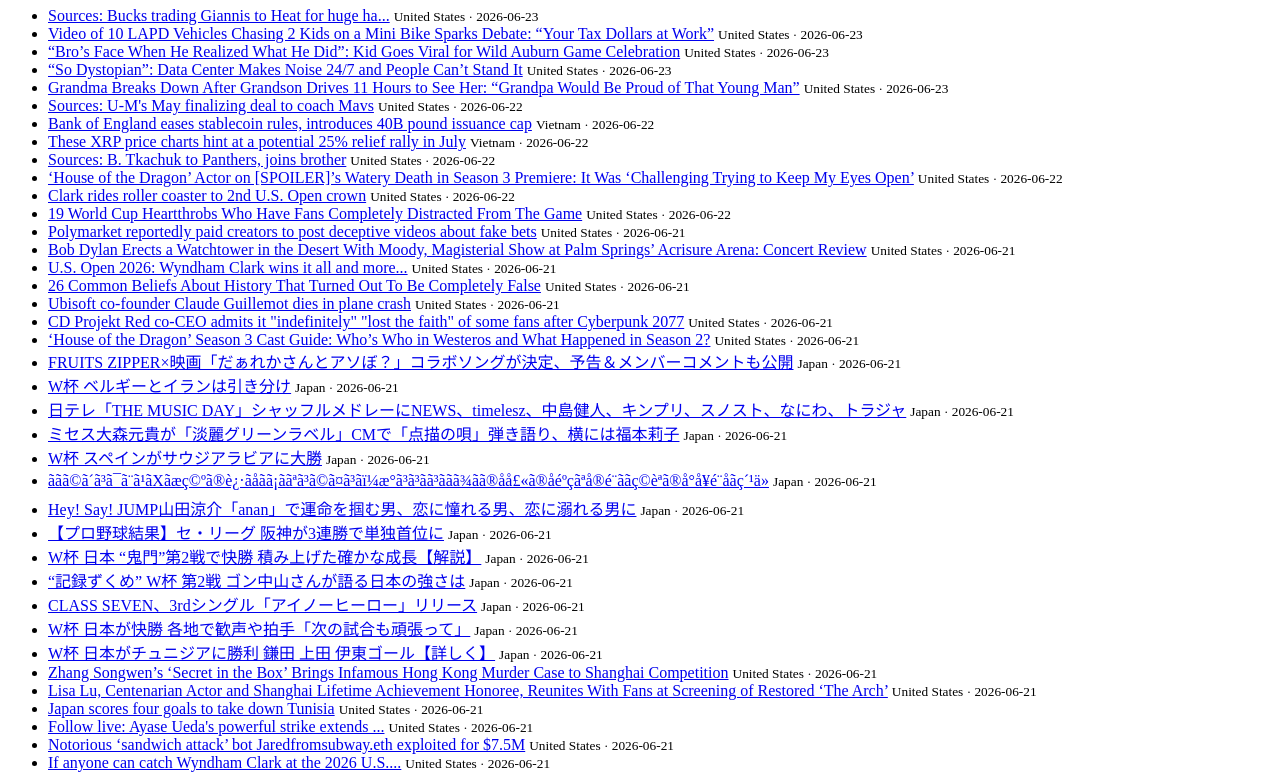
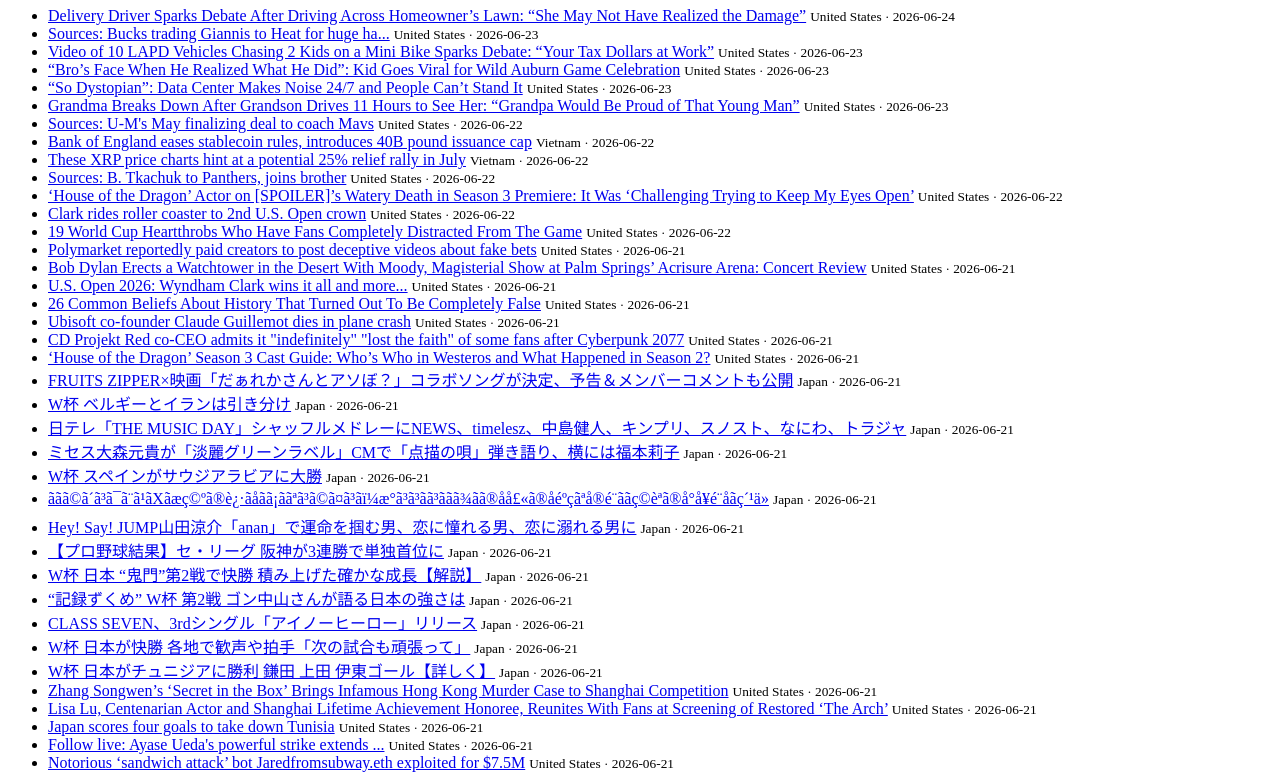
Before and after one commit to LEDO-DEV/sitemaps-cloud-blog, a plain HTML site: page index.html in a window 1280 px wide. Shown: the part 73-847 px from the top of the page. Drawn offline with Linux system fonts and the light colour scheme.

Commit message:
update homepage

```diff
--- a/index.html
+++ b/index.html
@@ -11,6 +11,7 @@
 </head><body>
 <h1>Trending Daily</h1>
 <ul>
+<li><a href="/delivery-driver-sparks-debate-after-driving-across-homeowner.html">Delivery Driver Sparks Debate After Driving Across Homeowner’s Lawn: “She May Not Have Realized the Damage”</a> <small>United States · 2026-06-24</small></li>
 <li><a href="/sources-bucks-trading-giannis-to-heat-for-huge-ha.html">Sources: Bucks trading Giannis to Heat for huge ha...</a> <small>United States · 2026-06-23</small></li>
 <li><a href="/video-of-10-lapd-vehicles-chasing-2-kids-on-a-mini-bike-spar.html">Video of 10 LAPD Vehicles Chasing 2 Kids on a Mini Bike Sparks Debate: “Your Tax Dollars at Work”</a> <small>United States · 2026-06-23</small></li>
 <li><a href="/bros-face-when-he-realized-what-he-did-kid-goes-viral-for-wi.html">“Bro’s Face When He Realized What He Did”: Kid Goes Viral for Wild Auburn Game Celebration</a> <small>United States · 2026-06-23</small></li>
```
